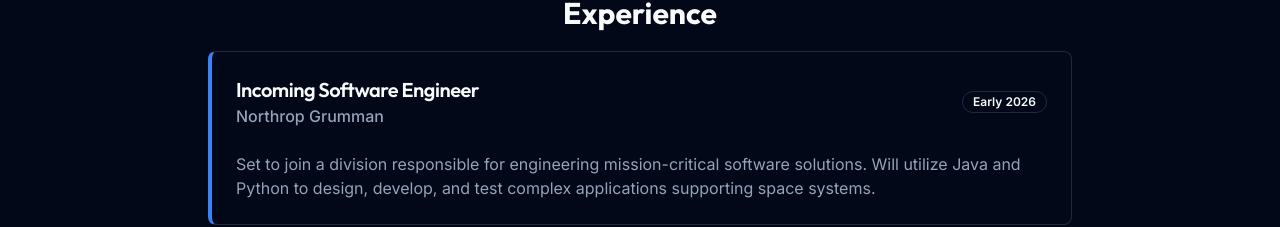
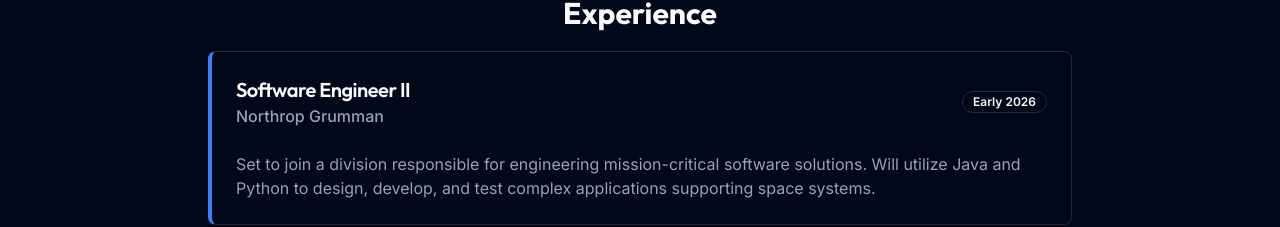
Before and after one commit to masonakdev/developer-portfolio, a React (Vite) app in the folder apps/portfolio/: page / in a window 1280 px wide. Shown: the part 597-824 px from the top of the page. Built offline with nearby package versions, Linux system fonts and the light colour scheme; no server answers.

Commit message:
chore: update NG role title

```diff
--- a/apps/portfolio/src/components/sections/Experience.tsx
+++ b/apps/portfolio/src/components/sections/Experience.tsx
@@ -4,7 +4,7 @@
 
 const experiences = [
     {
-        role: 'Incoming Software Engineer',
+        role: 'Software Engineer II',
         company: 'Northrop Grumman',
         period: 'Early 2026',
         description: 'Set to join a division responsible for engineering mission-critical software solutions. Will utilize Java and Python to design, develop, and test complex applications supporting space systems.',
```
